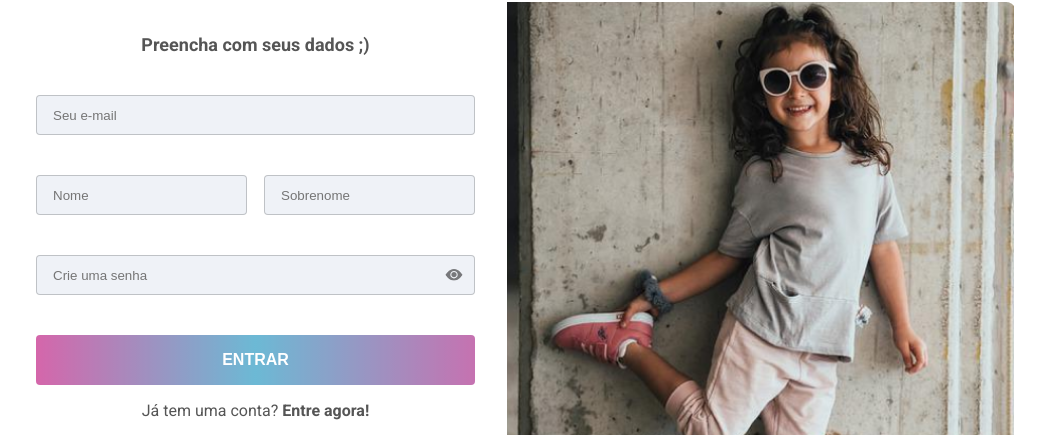
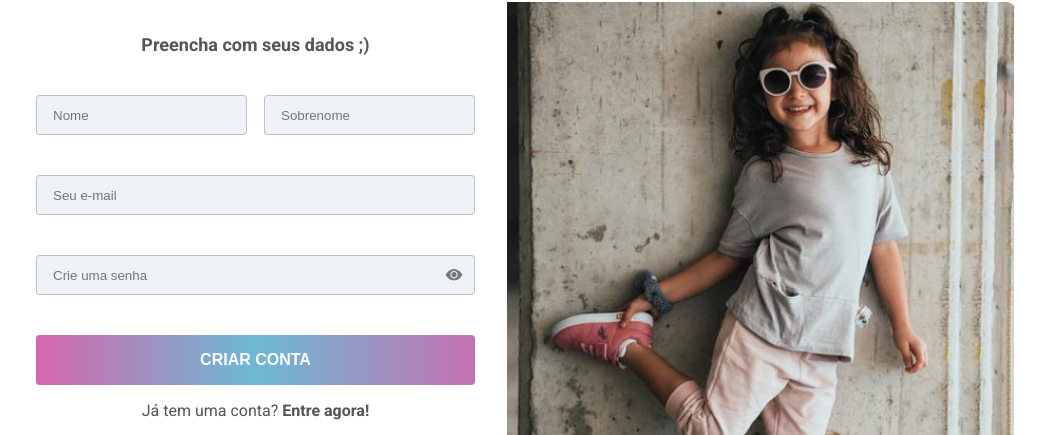
Before and after one commit to Wesed/lalakids, a React (Create React App) app: page /login/register in a window 1280 px wide. Shown: the part 188-623 px from the top of the page, without its empty margins (131-1176 px from the left). Built offline with nearby package versions, Linux system fonts and the light colour scheme; a web font is replaced by a local one; what graphql-hooks would draw is missing.

Commit message:
Configurando o cadastro de novos usuarios

```diff
--- a/src/Components/Login/RegisterForm.js
+++ b/src/Components/Login/RegisterForm.js
@@ -3,6 +3,9 @@ import { Input } from './../Useful/Input';
 import Button from './../Useful/Button';
 import styled from 'styled-components';
 import { Link } from 'react-router-dom';
+
+import { buildClient } from '@datocms/cma-client-browser';
+
 
 const DivPassword = styled.div`
   position: relative;
@@ -45,21 +48,49 @@ const NameField = styled.div`
 `;
 
 const Register = () => {
+
+
+  const run = async () => {
+
+    const name = document.querySelector('[name="input_name"]');
+    const lastName = document.querySelector('[name="input_lastName"]');
+    const email = document.querySelector('[name="input_email"]');
+    const password = document.querySelector('[name="input_password"]');
+
+    const client = buildClient({ apiToken: '126a9840ad52f13ded80e6ac84b657' });
+
+    console.log(typeof lastName.value);
+
+    const record = await client.items.create({
+      item_type: { type: 'item_type', id: '18618' },
+      name_cli: name.value + " " + lastName.value,
+      password: password.value,
+      email_cli: email.value,
+      phone_cli: '',
+      debit_cli: 0,
+      credit_cli: 0,
+      address_cli: '',
+      comments_cli: ''
+    });
+
+    console.log(record);
+  };
+
   return (
     <div className="animeFade">
       <h2>Preencha com seus dados ;)</h2>
-          <Input type="email" placeholder="Seu e-mail" />
-
           <NameField>
-            <Input type="text" placeholder="Nome" />
-            <Input type="text" placeholder="Sobrenome" />
+            <Input type="text" name="input_name" placeholder="Nome" />
+            <Input type="text" name="input_lastName" placeholder="Sobrenome" />
           </NameField>
 
+          <Input type="email" name="input_email" placeholder="Seu e-mail" />
+
           <DivPassword>
-            <Input type="password" placeholder="Crie uma senha" icon="ShowPassword"/>
+            <Input type="password" name="input_password" placeholder="Crie uma senha" icon="ShowPassword"/>
           </DivPassword>
 
-          <Button>Entrar</Button>
+          <Button handleClick={run}> CRIAR CONTA  </Button>
 
           <GoLogin>
             Já tem uma conta?
--- a/src/Components/Useful/Button.js
+++ b/src/Components/Useful/Button.js
@@ -22,12 +22,13 @@ const Btn = styled.button`
   }
 `;
 
-const Button = ({children}) => {
-  return (
-    <Btn>
-      {children}
-      </Btn>
-  )
+const Button = ({handleClick, children}) => {
+
+  /*
+    o botao sempre vai ter uma acao, porem sempre tera um evento no onclick
+  */
+
+  return <Btn onClick={handleClick}> {children} </Btn>;
 }
 
 export default Button;
--- a/src/Components/Useful/Input.js
+++ b/src/Components/Useful/Input.js
@@ -53,7 +53,7 @@ const InputField = styled.div`
 `;
 
 
-export const Input = ({type, placeholder, icon}) => {
+export const Input = ({type, name, placeholder, icon}) => {
 
   let iconSvg = null;
 
@@ -72,7 +72,7 @@ export const Input = ({type, placeholder, icon}) => {
 
   return (
     <InputField>
-      <input type={type} placeholder={placeholder}></input>
+      <input type={type} name={name} placeholder={placeholder}></input>
       {iconSvg &&
       <button> {iconSvg} </button>}
     </InputField>
```
